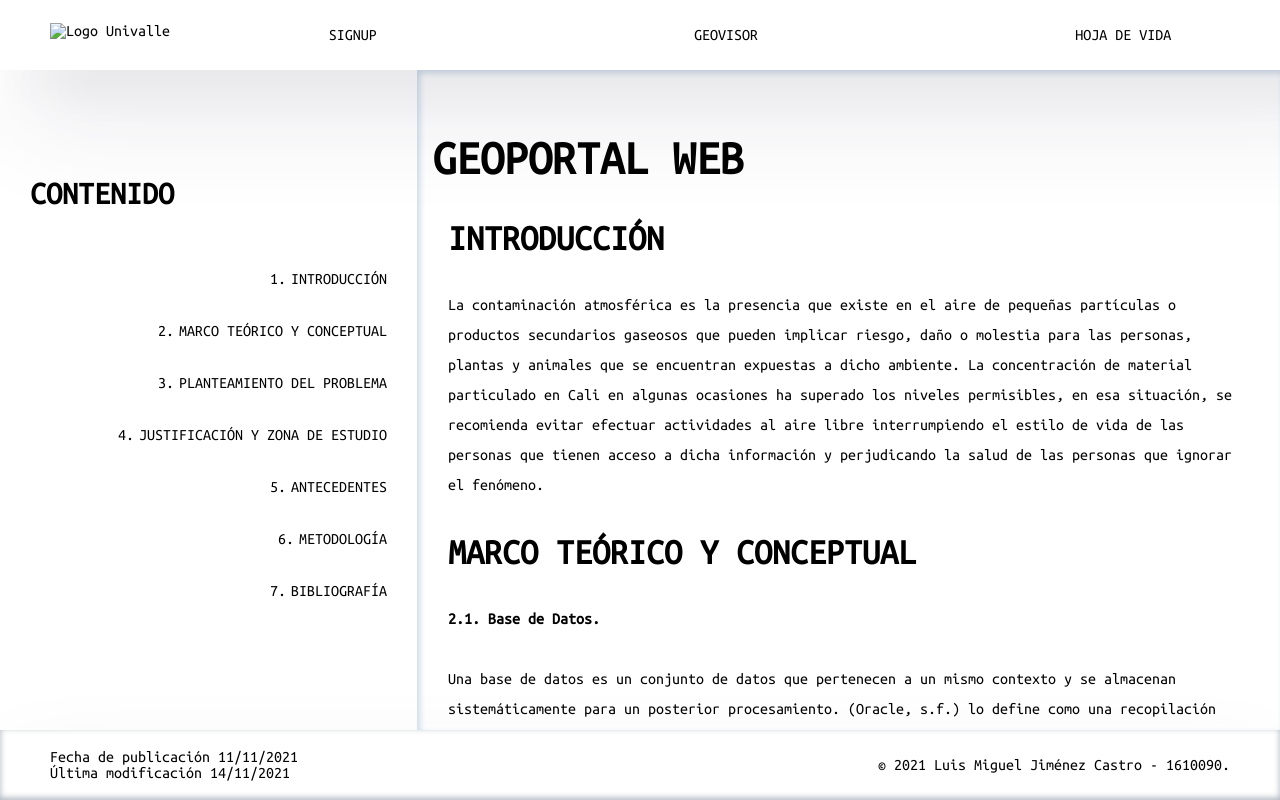
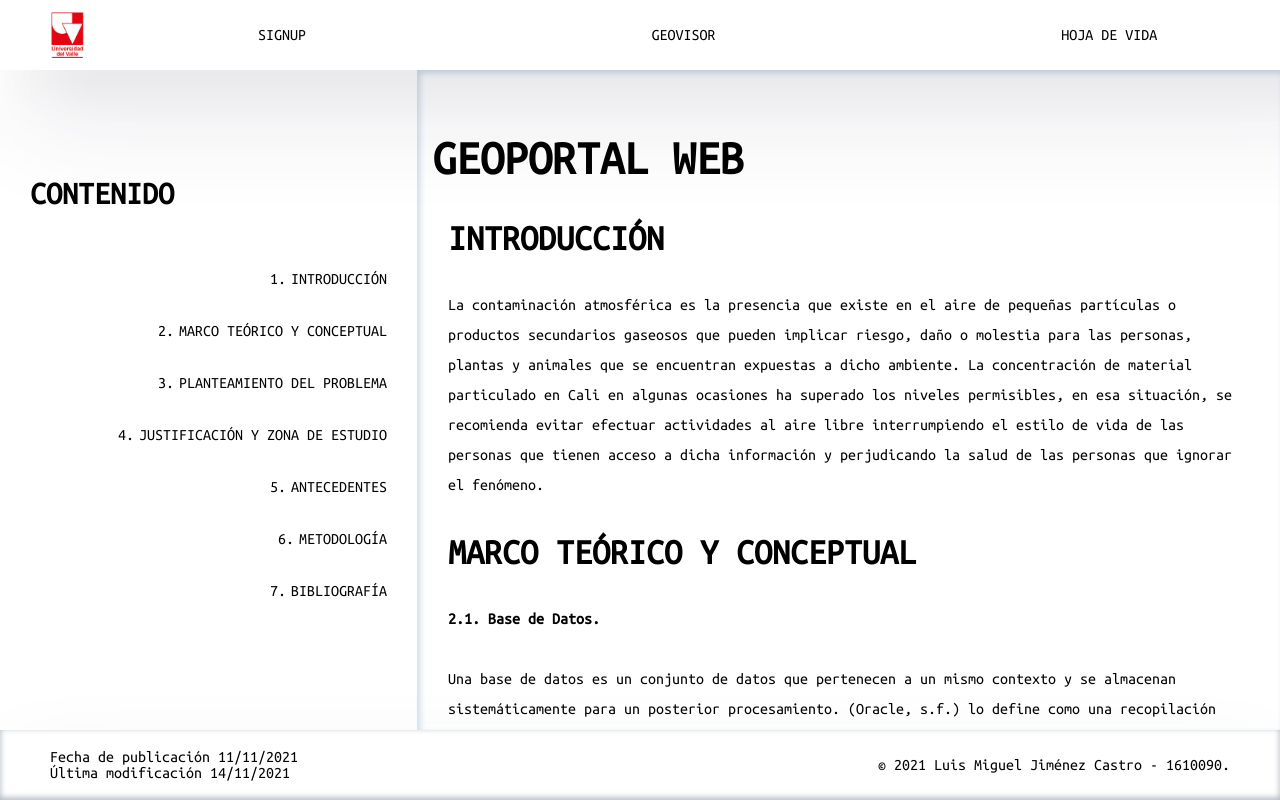
Before and after one commit to Yomiguel/WEJYASIG-backend, a website: page views/index.html in a window 1280 px wide. Drawn offline with Linux system fonts and the light colour scheme; files whose address does not match are found by name.

Commit message:
added missing stuff

```diff
--- a/views/index.html
+++ b/views/index.html
@@ -18,7 +18,7 @@
     <header class="header">
       <nav class="navbar">
         <img
-          src="imagenes/logouv.PNG"
+          src="/imagenes/logouv.png"
           class="navbar-logo"
           alt="Logo Univalle"
         />
```
Also changed, not shown: views/geovisor.html (+1 -1 lines), views/hojadevida.html (+2 -1 lines), views/loginregister.html (+1 -1 lines).
